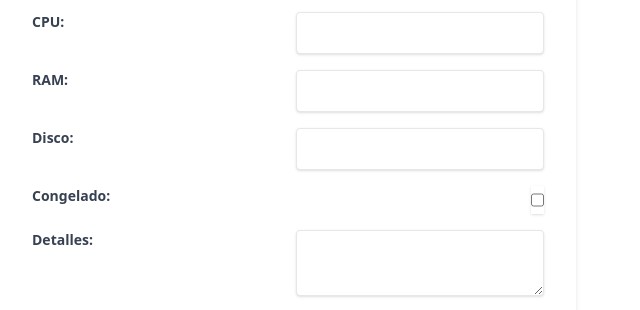
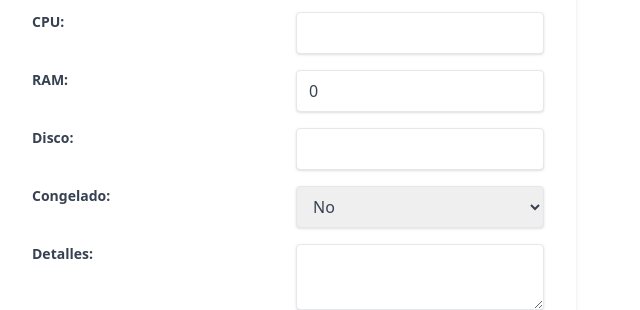
Before and after one commit to Snakeblack/device-manager, a Next.js app: page / in a window 1280 px wide. Shown: the part 310-620 px from the top of the page, without its empty margins (0-640 px from the left). Built offline with nearby package versions, Linux system fonts and the light colour scheme; no server answers; the database is empty.

Commit message:
update: todo sale perfecto, pero habra posibles cambios

```diff
--- a/components/DevicesForm.js
+++ b/components/DevicesForm.js
@@ -15,7 +15,7 @@ export function DevicesForm() {
     detalles: "",
     ubicacion_id: "",
     categoria_id: "",
-    tipodispositivo_id: "",
+    tipodispositivo_id: ""
   });
 
   // Ubicaciones
@@ -46,10 +46,10 @@ export function DevicesForm() {
     const res = await axios
       .post("/api/devices", dispositivo)
       .then(function (response) {
-        console.log(response);
+        // console.log(response);
       })
       .catch(function (error) {
-        console.log(error.response.data);
+        // console.log(error.response.data);
       });
     console.log(res);
   };
@@ -62,7 +62,7 @@ export function DevicesForm() {
     <div className="w-full max-w-xl">
       <form
         onSubmit={handleSubmit}
-        className="bg-white shadow-md rounded px-8 pt-6 pb-8 mb-4 my-2 grid grid-cols-2 gap-4"
+        className="bg-white shadow-md rounded px-8 pt-6 pb-8 mb-4 my-2 grid grid-cols-2 gap-4 bg-slate-200"
       >
         <label
           htmlFor="nombre"
@@ -76,6 +76,7 @@ export function DevicesForm() {
           name="nombre"
           onChange={handleChange}
           className="shadow border rounded py-2 px-3 text-gray-700"
+          required
         />
 
         <label
@@ -90,6 +91,7 @@ export function DevicesForm() {
           name="marca"
           onChange={handleChange}
           className="shadow border rounded py-2 px-3 text-gray-700"
+          required
         />
 
         <label
@@ -155,11 +157,12 @@ export function DevicesForm() {
           RAM:
         </label>
         <input
-          type="text"
+          type="number"
           id="ram"
           name="ram"
           onChange={handleChange}
           className="shadow border rounded py-2 px-3 text-gray-700"
+          defaultValue={0}
         />
 
         <label
@@ -169,7 +172,7 @@ export function DevicesForm() {
           Disco:
         </label>
         <input
-          type="text"
+          type="number"
           id="disco_duro"
           name="disco_duro"
           onChange={handleChange}
@@ -182,22 +185,15 @@ export function DevicesForm() {
         >
           Congelado:
         </label>
-        <input
-          type="checkbox"
-          value="1"
-          id="congelado"
-          name="congelado"
-          onChange={handleChange}
-          className="shadow border rounded py-2 px-3 text-gray-700 justify-self-end"
-        />
-        <input
-          type="hidden"
-          value="0"
+        <select
           id="congelado"
           name="congelado"
           onChange={handleChange}
           className="shadow border rounded py-2 px-3 text-gray-700"
-        />
+        >
+          <option value="0">No</option>
+          <option value="1">Si</option>
+        </select>
 
         <label
           htmlFor="detalles"
@@ -214,17 +210,18 @@ export function DevicesForm() {
         />
 
         <label
-          htmlFor="ubicacion"
+          htmlFor="ubicacion_id"
           className="block text-gray-700 text-sm font-bold mb-2"
         >
           Ubicación
         </label>
         <select
-          name="ubicacion"
-          id="ubicacion"
+          name="ubicacion_id"
+          id="ubicacion_id"
           onChange={handleChange}
           className="shadow border rounded py-2 px-3 text-gray-700"
           onClick={getUbicaciones}
+          required
         >
           <option value="">Seleccione una ubicación</option>
           {ubicaciones.map((ubicacion) => (
@@ -246,6 +243,7 @@ export function DevicesForm() {
           onChange={handleChange}
           className="shadow border rounded py-2 px-3 text-gray-700"
           onClick={getTipodispositivos}
+          required
         >
           <option value="">Seleccione un tipo de dispositivo</option>
           {tipodispositivos.map((tipodispositivo) => (
@@ -267,6 +265,7 @@ export function DevicesForm() {
           onChange={handleChange}
           className="shadow border rounded py-2 px-3 text-gray-700"
           onClick={getCategorias}
+          required
         >
           <option value="">Seleccione una categoría</option>
           {categorias.map((categoria) => (
@@ -287,4 +286,5 @@ export function DevicesForm() {
   );
 }
 
+
 export default DevicesForm;
--- a/pages/api/devices/index.js
+++ b/pages/api/devices/index.js
@@ -17,7 +17,7 @@ const getDevices = async (req, res) => {
 }
 
 const saveDevice = async (req, res) => {
-  const {nombre, marca, modelo, serial_number, sistema_operativo, cpu, ram, disco_duro, congelado, detalles, ubicacion_id, tipodispositivo_id, categoria_id} = req.body;
+  const {nombre, marca, modelo, serial_number, sistema_operativo, cpu, ram, disco_duro, congelado, detalles, ubicacion_id, categoria_id, tipodispositivo_id} = req.body;
 
   const [result] = await pool.query('INSERT INTO dispositivo SET ?', {
     nombre,
@@ -37,5 +37,5 @@ const saveDevice = async (req, res) => {
 
   return res
     .status(200)
-    .json({nombre, marca, modelo, serial_number, sistema_operativo, cpu, ram, disco_duro, congelado, detalles, ubicacion_id, tipodispositivo_id, categoria_id, id: result.insertId});
+    .json({nombre, marca, modelo, serial_number, sistema_operativo, cpu, ram, disco_duro, congelado, detalles, ubicacion_id, categoria_id, tipodispositivo_id, id: result.insertId});
 };
--- a/pages/index.js
+++ b/pages/index.js
@@ -2,7 +2,7 @@ import axios from "axios";
 import DevicesForm from "../components/DevicesForm";
 
 function HomePage({ device }) {
-  console.log(device);
+  // console.log(device);
   return (
     <>
       <DevicesForm />
```
